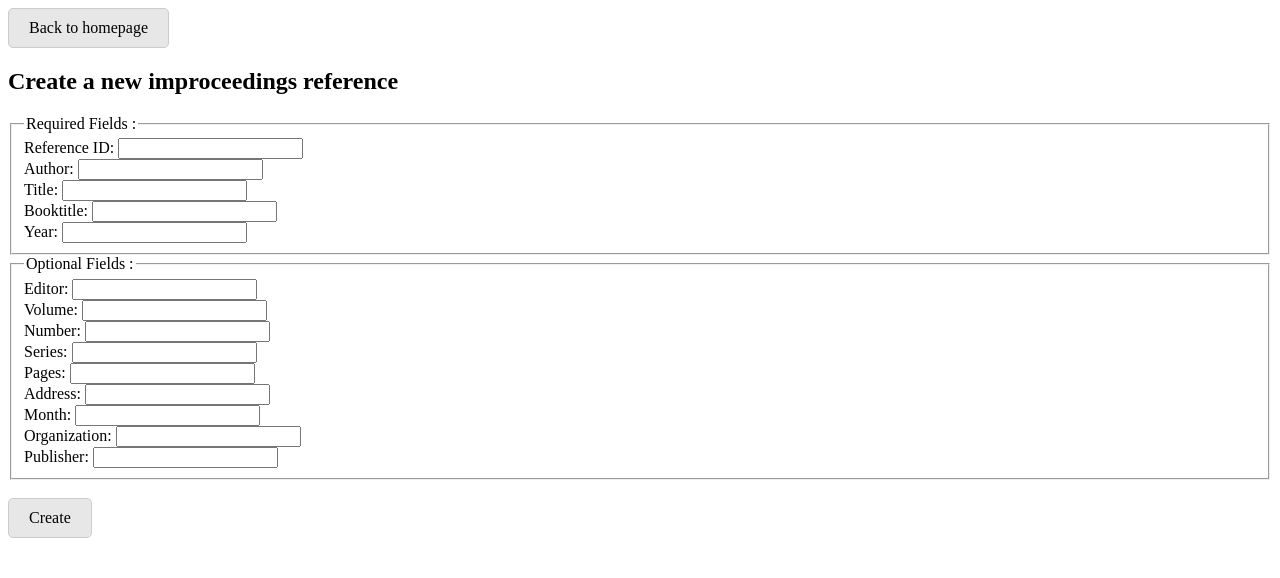
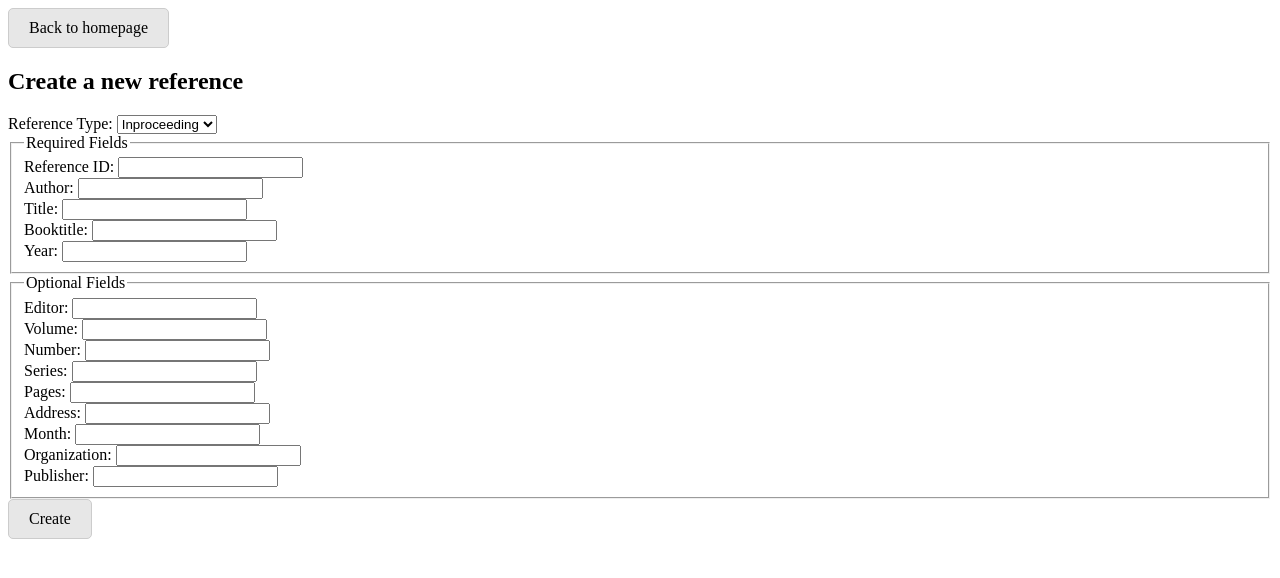
Before and after one commit to lamtonylam/ohtuminiprojekti, a Flask app: page /new_reference in a window 1280 px wide. Shown: the top 578 px of the page. Run offline with Flask 3, Linux system fonts and the light colour scheme.

Commit message:
Added new form fields
Co-authored-by: Hamed <ebadihamed18@gmail.com>

```diff
--- a/src/templates/index.html
+++ b/src/templates/index.html
@@ -50,7 +50,7 @@
   </div>
 
   <div>
-        <a href="/new_reference" class="button-link" id="button_to_reference"> Create a new inproceedings reference</a>
+        <a href="/new_reference" class="button-link" id="button_to_reference"> Create a new reference</a>
         <form action="/download" method="GET" style="display: block;"><br>
       <button type="submit" name="download" class="button">Download</button>
         </form><br>
--- a/src/templates/new_reference.html
+++ b/src/templates/new_reference.html
@@ -4,69 +4,124 @@
 {% endblock %}
 {% block body %}
 
-  <a href="/" class="button-link" id="button_to_homepage">Back to homepage </a>
-  <h2>Create a new improceedings reference</h2>
+  <a href="/" class="button-link" id="button_to_homepage">Back to homepage</a>
+  <h2>Create a new reference</h2>
 
-  <form action="/create_reference" method="post">
-    {% with messages = get_flashed_messages() %}{% if messages %}
-      <ul>
-        {% for message in messages %}
-          <li>{{ message }}</li>
-        {% endfor %}
-      </ul>
-    {% endif %}{% endwith %}
+    <!-- Select Reference Type -->
+    <label for="type">Reference Type:</label>
+    <select id="type" name="type" onchange="toggleFields()" required>
+      <option value="inproceeding">Inproceeding</option>
+      <option value="article">Article</option>
+      <option value="book">Book</option>
+    </select><br />
 
 
-    <!-- Required Fields -->
+    <!-- Type-Specific Fields -->
+    <!-- Inproceeding -->
+    <div id="inproceeding_fields">
+      <form action="/create_inproceeding" method="post">
+
         <fieldset>
-        <legend>Required Fields :</legend>
-      <label for="reference_id" >Reference ID:</label>
+          <legend>Required Fields</legend>
+          <label for="reference_id">Reference ID:</label>
           <input type="text" name="reference_id" required /><br />
-
           <label for="author">Author:</label>
           <input type="text" name="author" required /><br />
-
           <label for="title">Title:</label>
           <input type="text" name="title" required /><br />
-
           <label for="booktitle">Booktitle:</label>
-      <input type="text" name="booktitle" required /><br />
-
+          <input type="text" name="booktitle" required/><br />
           <label for="year">Year:</label>
           <input type="number" name="year" required /><br />
         </fieldset>
-
-    <!-- Optional Fields -->
         <fieldset>
-      <legend>Optional Fields :</legend>
+          <legend>Optional Fields</legend>
           <label for="editor">Editor:</label>
           <input type="text" name="editor" /><br />
-
           <label for="volume">Volume:</label>
           <input type="number" name="volume" /><br />
-
           <label for="number">Number:</label>
           <input type="number" name="number" /><br />
-
           <label for="series">Series:</label>
           <input type="text" name="series" /><br />
-
           <label for="pages">Pages:</label>
           <input type="text" name="pages" /><br />
-
           <label for="address">Address:</label>
           <input type="text" name="address" /><br />
-
           <label for="month">Month:</label>
           <input type="text" name="month" /><br />
-
           <label for="organization">Organization:</label>
           <input type="text" name="organization" /><br />
-
           <label for="publisher">Publisher:</label>
-      <input type="text" name="publisher" />
+          <input type="text" name="publisher" /><br />
         </fieldset>
-    <br />
         <button type="submit" name="create" class="button">Create</button>
       </form>
+    </div>
+
+    <!-- Article -->
+    <div id="article_fields" style="display: none;">
+      <form action="/create_article" method="post">
+        <fieldset>
+          <legend>Required Fields</legend>
+          <label for="reference_id">Reference ID:</label>
+          <input type="text" name="reference_id" required /><br />
+          <label for="author">Author:</label>
+          <input type="text" name="author" required /><br />
+          <label for="title">Title:</label>
+          <input type="text" name="title" required /><br />
+          <label for="journal">Journal:</label>
+          <input type="text" name="journal" required/><br />
+          <label for="year">Year:</label>
+          <input type="number" name="year" required /><br />
+        </fieldset>
+        <fieldset>
+          <legend>Optional Fields</legend>
+          <label for="volume">Volume:</label>
+          <input type="number" name="volume" /><br />
+          <label for="number">Number:</label>
+          <input type="number" name="number" /><br />
+          <label for="pages">Pages:</label>
+          <input type="text" name="pages" /><br />
+          <label for="month">Month:</label>
+          <input type="text" name="month" /><br />
+          <label for="note">Note:</label>
+          <input type="text" name="note" /><br />
+        </fieldset>
+        <button type="submit" name="create" class="button">Create</button>
+      </form>
+    </div>
+
+    <!-- Book -->
+    <div id="book_fields" style="display: none;">
+      <form action="/create_book" method="post">
+
+        <fieldset>
+          <legend>Required Fields</legend>
+          <label for="reference_id">Reference ID:</label>
+          <input type="text" name="reference_id" required /><br />
+          <label for="author">Author:</label>
+          <input type="text" name="author" required /><br />
+          <label for="year">Year:</label>
+          <input type="number" name="year" required /><br />
+          <label for="title">Title:</label>
+          <input type="text" name="title" required /><br />
+          <label for="publisher">Publisher:</label>
+          <input type="text" name="publisher" required /><br />
+          <label for="address">Address:</label>
+          <input type="text" name="address" required /><br />
+        </fieldset>
+        <button type="submit" name="create" class="button">Create</button>
+      </form>
+    </div>
+
+  <script>
+    function toggleFields() {
+      const type = document.getElementById("type").value;
+
+      document.getElementById("inproceeding_fields").style.display = (type === "inproceeding") ? "block" : "none";
+      document.getElementById("article_fields").style.display = (type === "article") ? "block" : "none";
+      document.getElementById("book_fields").style.display = (type === "book") ? "block" : "none";
+    }
+  </script>
 {% endblock %}
```
Lines whose indentation alone changed are shown as unchanged.
